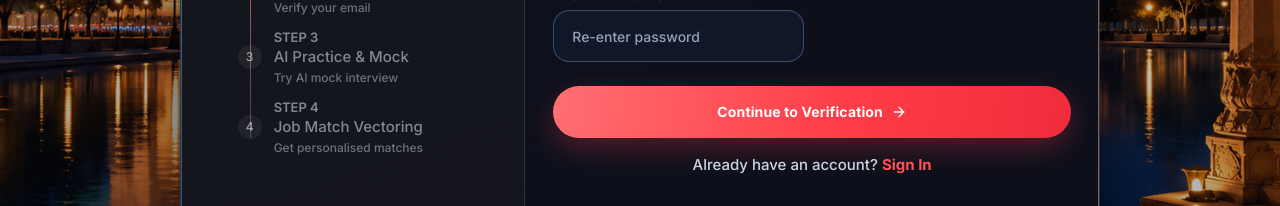
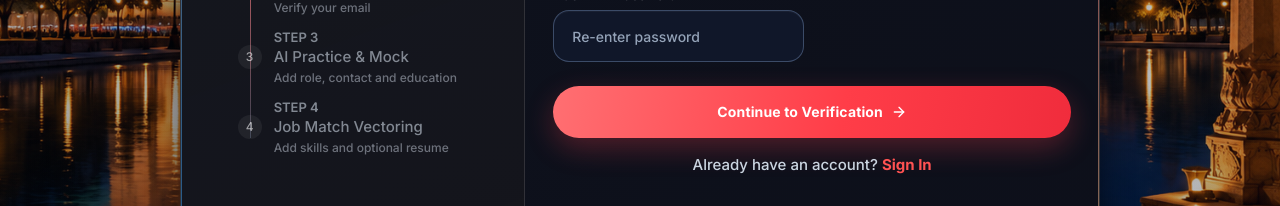
Before and after one commit to hirego1ai-design/hariom-, a Next.js app: page /register in a window 1280 px wide. Shown: the part 474-680 px from the top of the page. Built offline with nearby package versions, Linux system fonts and the light colour scheme; no server answers.

Commit message:
fix(candidate): streamline verified onboarding without duplicating registration

```diff
--- a/src/app/register/page.tsx
+++ b/src/app/register/page.tsx
@@ -147,7 +147,7 @@ export default function RegisterPage() {
                 <p className="font-body-md text-xs text-text-secondary">
                   AI Practice & Mock
                 </p>
-                <p className="auth-step-description">Try AI mock interview</p>
+                <p className="auth-step-description">Add role, contact and education</p>
               </div>
             </div>
 
@@ -162,7 +162,7 @@ export default function RegisterPage() {
                 <p className="font-body-md text-xs text-text-secondary">
                   Job Match Vectoring
                 </p>
-                <p className="auth-step-description">Get personalised matches</p>
+                <p className="auth-step-description">Add skills and optional resume</p>
               </div>
             </div>
           </div>
```
